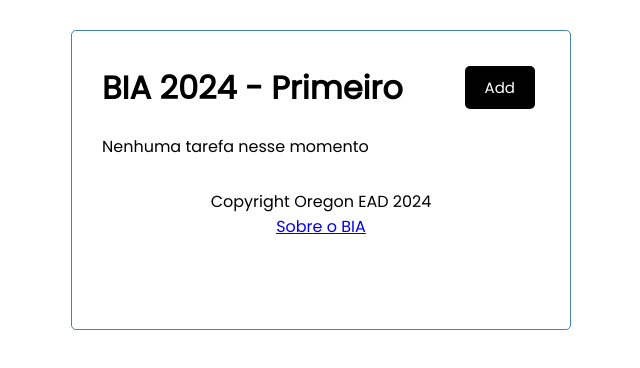
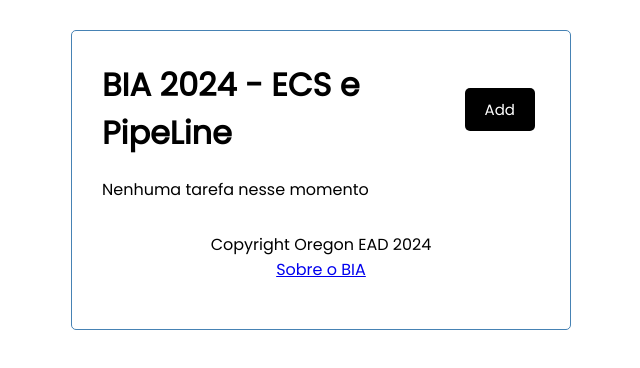
Before and after one commit to henrylle/bia, a React (Create React App) app in the folder client/: page / in a window 1280 px wide. Shown: the top 368 px of the page, without its empty margins (319-959 px from the left). Built offline with nearby package versions, Linux system fonts and the light colour scheme; no server answers.

Commit message:
alteração do Header

```diff
--- a/client/src/components/Header.js
+++ b/client/src/components/Header.js
@@ -20,7 +20,7 @@ const Header = ({ title, onAdd, showAdd }) => {
 };
 
 Header.defaultProps = {
-  title: "BIA 2024 - Primeiro",
+  title: "BIA 2024 - ECS e PipeLine",
 };
 
 export default Header;
```
